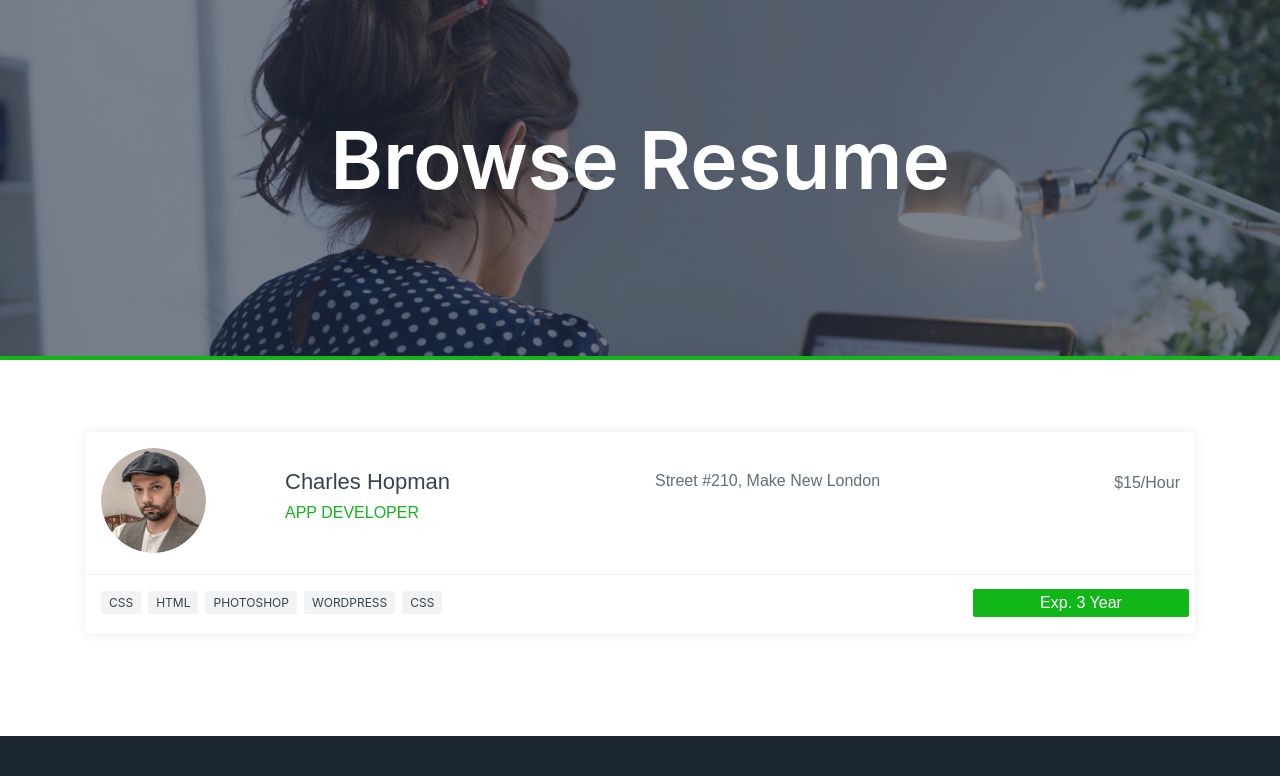
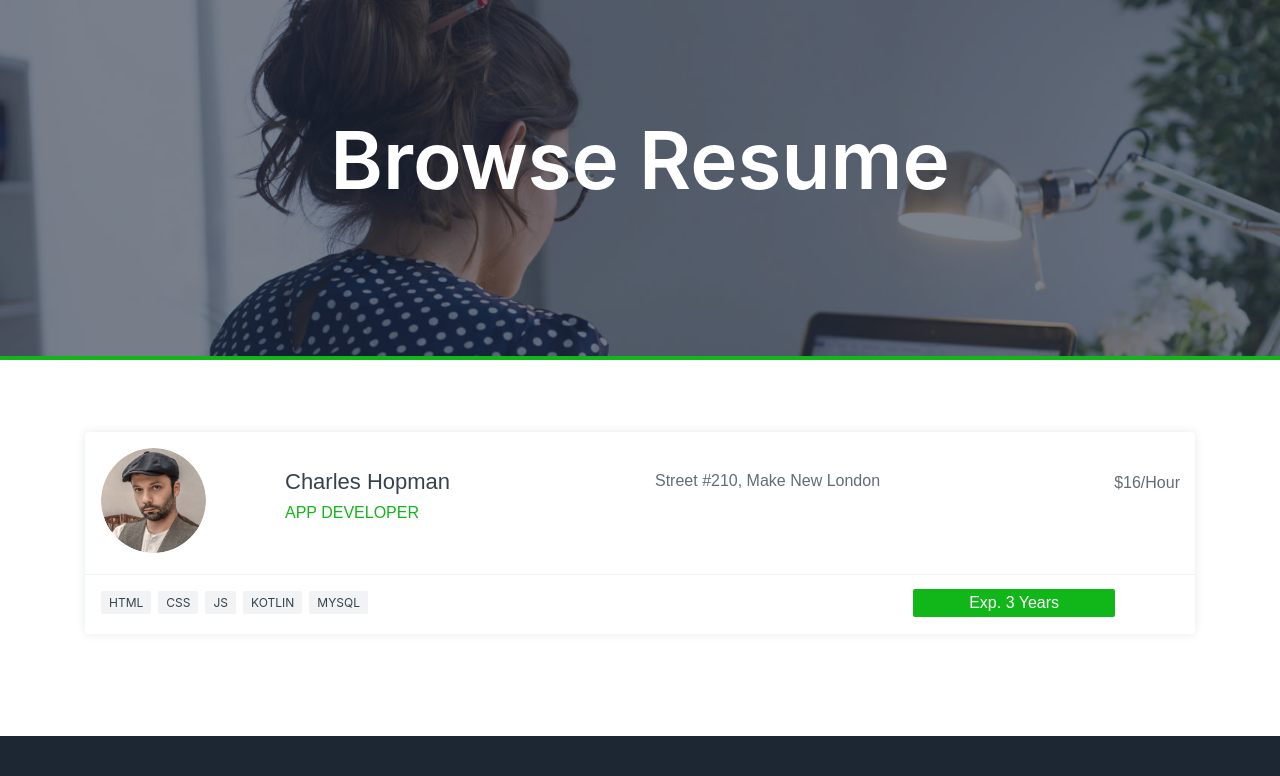
Before and after one commit to danishulhassan7/job-stock, a React (Create React App) app in the folder job-stock/: page /browseResume in a window 1280 px wide. Shown: the top 776 px of the page. Built offline with nearby package versions, Linux system fonts and the light colour scheme.

Commit message:
Job-Stock >> BrowseReume: Using Props

```diff
--- a/job-stock/src/components/BrowsResComp.js
+++ b/job-stock/src/components/BrowsResComp.js
@@ -1,8 +1,9 @@
 import React from 'react';
+import { Container, Row, Col } from 'react-bootstrap';
 import 'bootstrap/dist/css/bootstrap.min.css';
 
 
-export const BrowResComp = (props) => (
+export const BrowsResComp = (props) => (
     <div>
     <a href="resume-detail.html" className="item-click" style={{textDecoration:'none'}}>
     <article>
@@ -10,23 +11,23 @@ export const BrowResComp = (props) => (
             <Row className="row no-mrg">
                 <Col md={2} sm={2}>
                     <div className="brows-resume-pic">
-                        <img src={can1} className="img-responsive" alt="" />
+                        <img src={props.img} className="img-responsive" alt="" />
                     </div>
                 </Col>
                 <Col md={4} sm={4}>
                     <div className="brows-resume-name">
-                        <h4>Charles Hopman</h4>
-                        <span className="brows-resume-designation">App Developer</span>
+                        <h4>{props.name}</h4>
+                        <span className="brows-resume-designation">{props.title}</span>
                     </div>
                 </Col>
                 <Col md={4} sm={4}>
                     <div className="brows-resume-location">
-                        <p><i className="fa fa-map-marker"></i> Street #210, Make New London</p>
+                        <p><i className="fa fa-map-marker"></i>{props.address}</p>
                     </div>
                 </Col>
                 <Col md={2} sm={2}>
                     <div className="browse-resume-rate">
-                        <span><i className="fa fa-money"></i>$15/hour</span>
+                        <span><i className="fa fa-money"></i>{props.rate}</span>
                     </div>
                 </Col>
             </Row>
@@ -35,13 +36,13 @@ export const BrowResComp = (props) => (
                     <Row>
                     <Col md={7} sm={8}>
                         <div className="br-resume ml-3">
-                            <span>css</span><span>html</span><span>photoshop</span><span>wordpress</span>
-                            <span>css</span>
+                            <span>{props.sk1}</span><span>{props.sk2}</span><span>{props.sk3}</span><span>{props.sk4}</span>
+                            <span>{props.sk5}</span>
                         </div>
                     </Col>
                     <Col md={5} sm={4}>
                         <div className="browse-resume-exp" style={{textAlign:"end", float:"right", marginLeft:"560px"}}>
-                            <span className="resume-exp">Exp. 3 Year</span>
+                            <span className="resume-exp">{props.exp}</span>
                         </div>
                     </Col>
                     </Row>
--- a/job-stock/src/components/BrowseResume.js
+++ b/job-stock/src/components/BrowseResume.js
@@ -5,6 +5,7 @@ import { Container, Row, Col } from 'react-bootstrap';
 import Styles from './Styles';
 import bannerImg from '../assets/img/banner-10.jpg';
 import can1 from '../assets/img/can-1.png';
+import {BrowsResComp} from './BrowsResComp';
 import Footer from './Footer';
 
 function BrowseResume() {
@@ -24,7 +25,20 @@ function BrowseResume() {
             {/* Browse Resume Section  */}
             <Container>
             <section>
-                <a href="resume-detail.html" className="item-click" style={{textDecoration:'none'}}>
+                <BrowsResComp
+                    img = {can1}
+                    name = "Charles Hopman"
+                    title = "App Developer"
+                    address = " Street #210, Make New London"
+                    rate = "$16/Hour"
+                    sk1 = "HTML"
+                    sk2 = "CSS"
+                    sk3 = "JS"
+                    sk4 = "Kotlin"
+                    sk5 = "MySql"
+                    exp = "Exp. 3 Years"
+                />
+                {/* <a href="resume-detail.html" className="item-click" style={{textDecoration:'none'}}>
                     <article>
                         <div className="brows-resume">
                             <Row className="row no-mrg">
@@ -69,7 +83,7 @@ function BrowseResume() {
                             </div>
                         </div>
                     </article>
-                </a>
+                </a> */}
             </section>
             </Container>
             <br /> <br /> <br />
```
Also changed, not shown: 1 other file (tests, documents, lock files or other folders).
